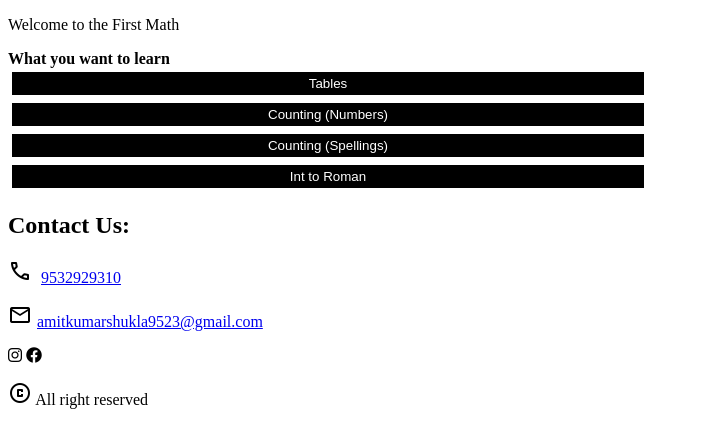
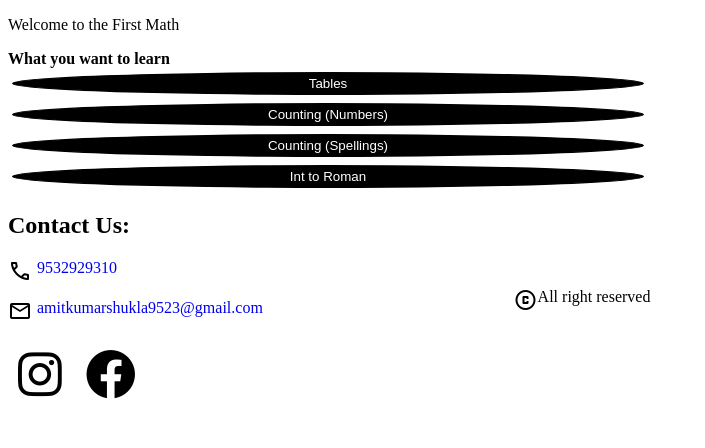
Before and after one commit to shuklaji95/First-Math, a plain HTML site: page index.html in a window 1280 px wide. Shown: the whole page, without its empty margins (0-705 px from the left). Drawn offline with nearby package versions, Linux system fonts and the light colour scheme.

Commit message:
all updated

```diff
--- a/style.css
+++ b/style.css
@@ -6,8 +6,34 @@ button{
     margin: 4px;
     text-align:center;
     width:50%;
+    border-radius: 50%;
+    overflow: hidden;
 }
 button:hover{
     background-color:white;
     color:blue;
+    cursor:pointer;
 }
+.footer{
+    display: flex;
+    align-items: center;
+    justify-content: center;
+    width:100%;
+}
+.first-col{
+    width:40%;
+}
+.second-col{
+    width:60%;
+}
+p{
+     display: flex;
+    text-align: center;
+}
+a{
+    text-decoration: none;
+}
+ i {
+    font-size: 50px;
+    margin:10px;
+}
```
Also changed, not shown: logo.jpg (deleted).
